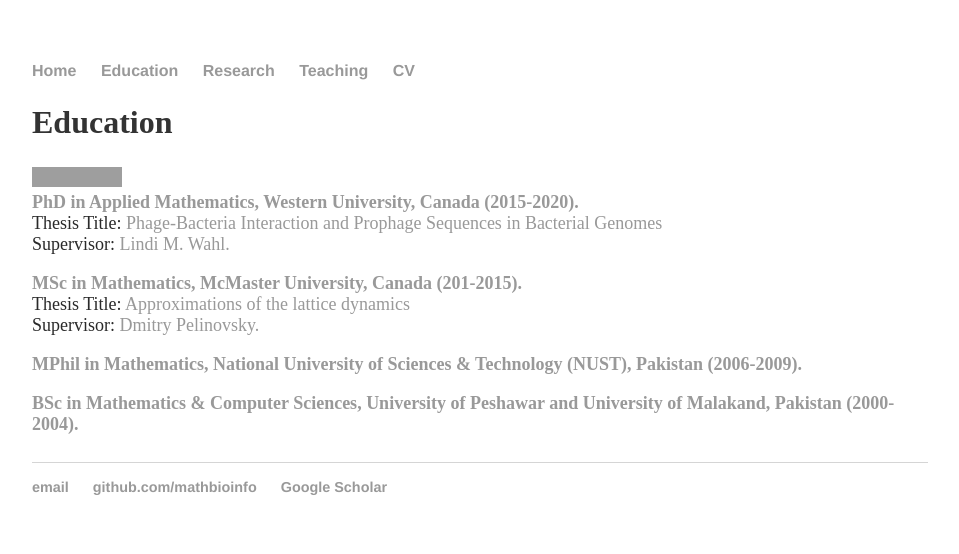
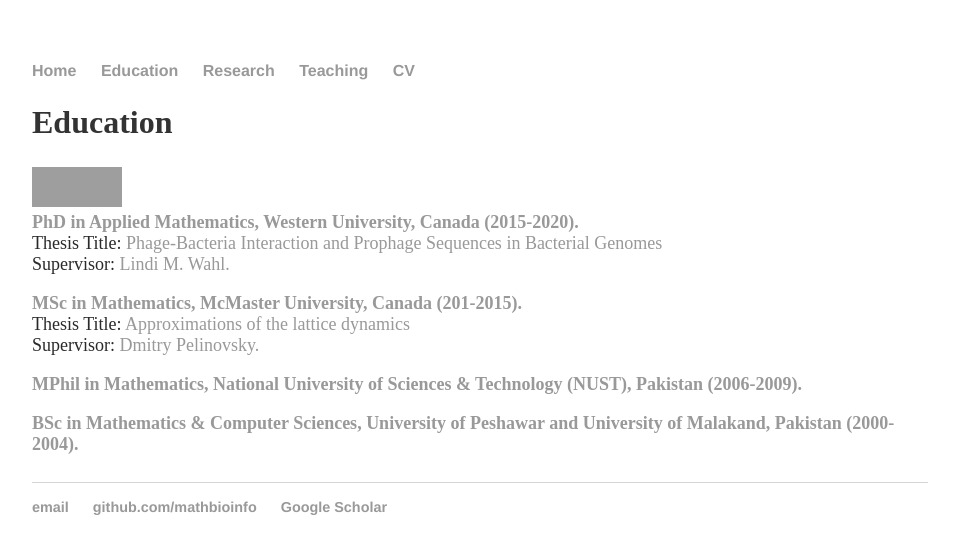
Before and after one commit to MathBioInfo/amjadkhan, a Jekyll site: the page built from Education/index.html, in a window 1280 px wide. Shown: the top 554 px of the page, without its empty margins (160-1119 px from the left). Built offline with Jekyll 4.4.1, drawn with Linux system fonts in a browser that asks for light colours; grey boxes are pictures that could not be loaded.

Commit message:
Update index.html

```diff
--- a/Education/index.html
+++ b/Education/index.html
@@ -11,7 +11,7 @@
 <div class="col-md-12 row">
 <div class="col-xs-4">
 	    <a href="#">
-            <img src="../images/western.gif"  width="10%" height="20">
+            <img src="../images/western.gif"  width="10%" height="40">
 	    </a>
  </div>
 
```
